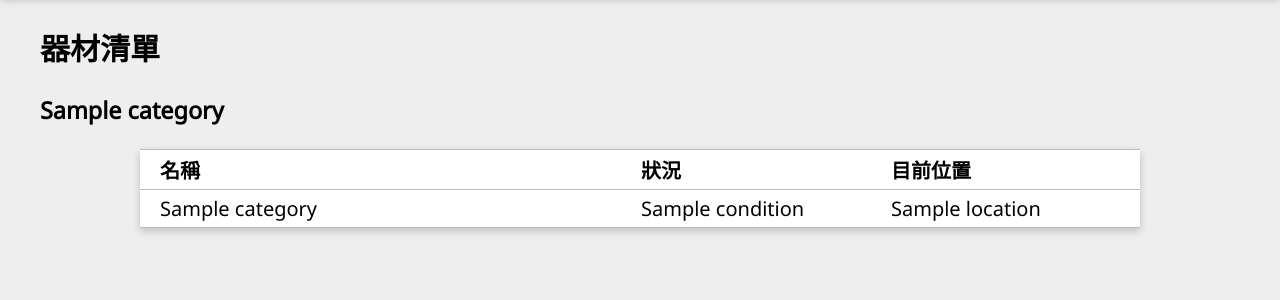
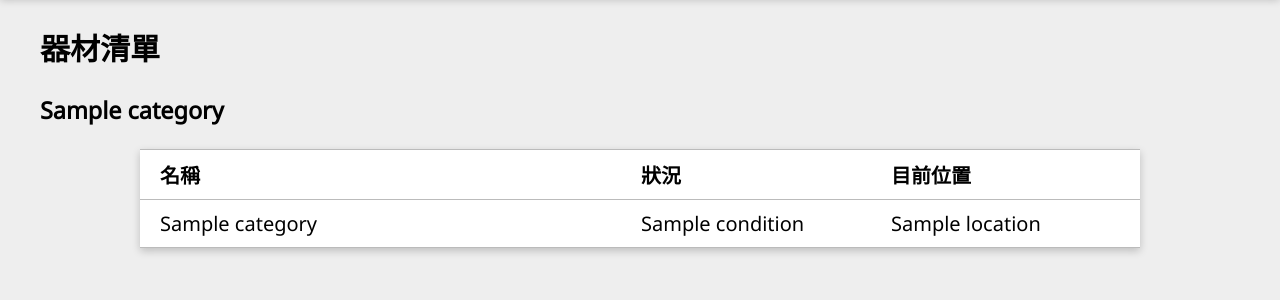
Before and after one commit to NTUPA/ntupa, a Django app: template equip/templates/equip/index.html in a window 1280 px wide. Shown: the part 50-350 px from the top of the page. Run offline with Django 3.2, Linux system fonts and the light colour scheme; the template is opened without the code that fills it: most values are stand-ins (such as "Sample title", 1, 10 or a date in 2020).

Commit message:
unfinished work?

```diff
--- a/equip/templates/equip/event_create.html
+++ b/equip/templates/equip/event_create.html
@@ -14,7 +14,6 @@
 
     <table class="update-table" id="event-update">
         {% for field in form %}
-        {% if not field.is_hidden %}
         <tr>
             <td>
                 <label for="{{ field.id_for_label }}">{{ field.label }}</label>
@@ -24,9 +23,6 @@
                 {{ field }}
             </td>
         </tr>
-        {% else %}
-        <input type="hidden" name="{{ field.html_name }}" value="{{ field.value }}">
-        {% endif %}
         {% endfor %}
     </table>
     <button type="submit">儲存</button>
--- a/ntupa/static/style.css
+++ b/ntupa/static/style.css
@@ -110,7 +110,7 @@ tr {
 }
 
 td:first-child, th:first-child {
-    padding: 0.25em 1em;
+    padding: 0.5em 1em;
 }
 
 .update-table td:first-child, .update-table th:first-child {
```
